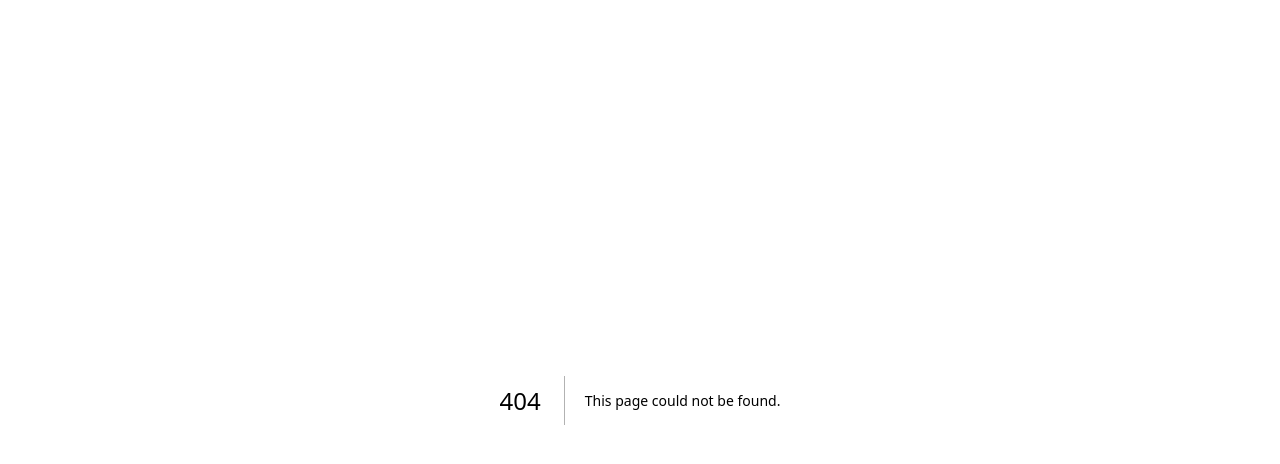
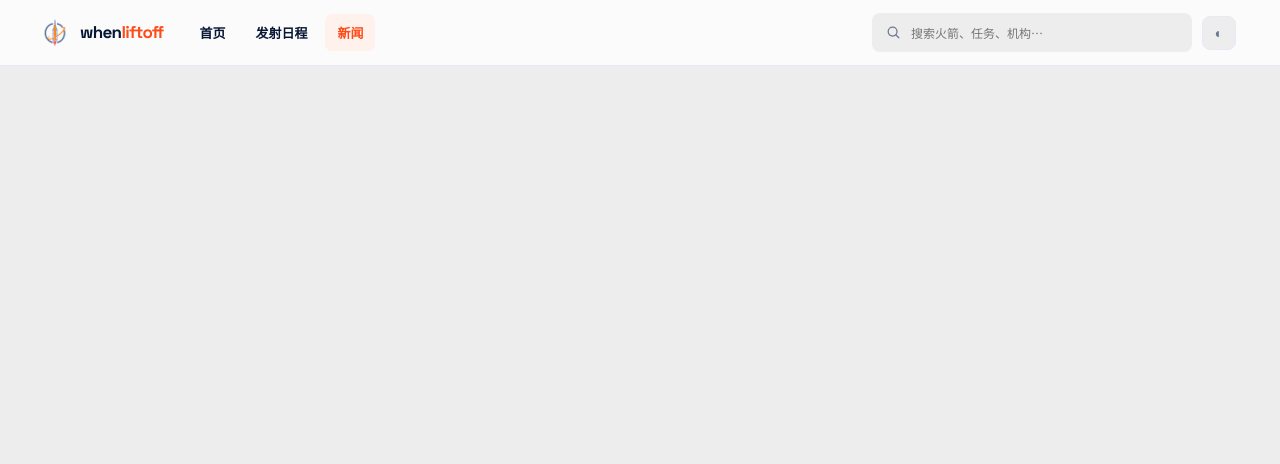
Before and after one commit to Yinerqian/whenliftoff, a Next.js app: page /news in a window 1280 px wide. Before the commit this address had no page. Shown: the top 464 px of the page. Built offline with nearby package versions, Linux system fonts and the light colour scheme.

Commit message:
#修改发射日程主页

```diff
--- a/app/api/launches/route.ts
+++ b/app/api/launches/route.ts
@@ -15,6 +15,8 @@ export async function GET(request: NextRequest) {
       status: params.get("status") ?? undefined,
       provider: params.get("provider") ?? undefined,
       country: params.get("country") ?? undefined,
+      currentMonth: params.get("month") === "current",
+      futureAfterCurrentMonth: params.get("scope") === "future",
       from: params.get("from") ?? undefined,
       to: params.get("to") ?? undefined,
       cursor: params.get("cursor") ?? undefined,
--- a/app/globals.css
+++ b/app/globals.css
@@ -62,9 +62,9 @@ a { color: inherit; text-decoration: none; }
   z-index: 50;
   min-height: 66px;
   display: grid;
-  grid-template-columns: auto auto minmax(220px, 320px) auto 38px;
+  grid-template-columns: auto auto minmax(220px, 1fr) 38px;
   align-items: center;
-  gap: clamp(18px, 2.4vw, 42px);
+  gap: 10px;
   padding: 0 max(28px, calc((100vw - 1200px) / 2));
   border-bottom: 1px solid rgba(229, 228, 220, .72);
   background: color-mix(in srgb, var(--paper) 91%, transparent);
@@ -80,7 +80,7 @@ a { color: inherit; text-decoration: none; }
 }
 .brand b { color: var(--accent); font-weight: 700; }
 .brand-mark { width: 30px; height: 30px; flex: 0 0 auto; object-fit: contain; }
-.primary-nav { display: flex; align-items: center; gap: 6px; white-space: nowrap; }
+.primary-nav { display: flex; align-items: center; gap: 6px; margin-left: 14px; white-space: nowrap; }
 .primary-nav a {
   padding: 9px 12px;
   border-radius: 7px;
@@ -99,43 +99,23 @@ a { color: inherit; text-decoration: none; }
   background: var(--surface-2);
   transition: border-color 160ms ease, box-shadow 160ms ease;
 }
+.top-search { width: min(320px, 100%); justify-self: end; }
 .top-search:focus-within, .schedule-search:focus-within {
   border-color: color-mix(in srgb, var(--accent) 52%, var(--line));
   box-shadow: 0 0 0 3px color-mix(in srgb, var(--accent) 10%, transparent);
 }
-.top-search > span, .schedule-search > span { margin-left: 12px; color: var(--muted); font-size: 20px; line-height: 1; }
+.top-search .search-icon { width: 17px; height: 17px; flex: 0 0 auto; margin-left: 12px; color: var(--muted); }
+.schedule-search > span { margin-left: 12px; color: var(--muted); font-size: 20px; line-height: 1; }
 .top-search input, .schedule-search input {
   width: 100%;
   min-width: 0;
   height: 37px;
-  padding: 0 10px;
+  padding: 0 12px 0 9px;
   border: 0;
   outline: 0;
   background: transparent;
   font-size: 12px;
 }
-.top-search kbd {
-  margin-right: 8px;
-  padding: 2px 6px;
-  border: 1px solid var(--line-strong);
-  border-radius: 5px;
-  color: var(--faint);
-  background: var(--surface);
-  font-family: "DM Mono", monospace;
-  font-size: 9px;
-}
-.utc-clock {
-  display: grid;
-  grid-template-columns: auto auto;
-  column-gap: 7px;
-  font-family: "DM Mono", monospace;
-  font-size: 11px;
-  line-height: 1.2;
-  white-space: nowrap;
-}
-.utc-clock span { grid-row: span 2; align-self: start; color: var(--muted); font-size: 9px; letter-spacing: .08em; }
-.utc-clock strong, .utc-clock b { font-weight: 500; }
-.utc-clock-placeholder { color: var(--muted); font: 10px "DM Mono", monospace; }
 .theme-toggle {
   width: 34px;
   height: 34px;
@@ -168,12 +148,11 @@ a { color: inherit; text-decoration: none; }
 .view-toggle button { height: 36px; padding: 0 12px; border: 0; border-radius: 0; color: var(--muted); font-size: 11px; }
 .view-toggle button.active { color: var(--accent); background: var(--accent-soft); }
 
-.filters-row { display: flex; align-items: center; gap: 18px; margin-top: 0; }
-.agency-filters { display: flex; align-items: center; gap: 7px; min-width: 0; overflow-x: auto; scrollbar-width: none; }
+.filters-row { display: flex; align-items: center; gap: 18px; margin-top: 0; padding-left: 15px; }
+.agency-filters { display: inline-flex; align-items: center; gap: 4px; min-width: 0; max-width: 100%; padding: 4px; overflow-x: auto; border-radius: 999px; background: color-mix(in srgb, var(--muted) 12%, transparent); scrollbar-width: none; }
 .agency-filters::-webkit-scrollbar { display: none; }
-.agency-filters button { display: flex; align-items: center; gap: 6px; height: 35px; padding: 0 10px; color: var(--muted); font-size: 11px; white-space: nowrap; }
-.agency-filters button.active { border-color: color-mix(in srgb, var(--accent) 65%, var(--line)); color: var(--accent); box-shadow: inset 0 0 0 1px color-mix(in srgb, var(--accent) 12%, transparent); }
-.agency-filters button i { width: 7px; height: 7px; border-radius: 50%; }
+.agency-filters button { display: flex; flex: 0 0 auto; align-items: center; gap: 6px; height: 34px; padding: 0 12px; border: 0; border-radius: 999px; color: var(--muted); background: transparent; font-size: 11px; white-space: nowrap; }
+.agency-filters button.active { border: 0; color: var(--accent); box-shadow: none; }
 .agency-filters button span { color: var(--faint); font: 9px "DM Mono", monospace; }
 .schedule-search { flex: 0 0 235px; border-color: var(--line); background: var(--surface); }
 
@@ -194,12 +173,13 @@ a { color: inherit; text-decoration: none; }
   align-items: stretch;
   min-height: 148px;
   overflow: hidden;
-  border: 1px solid var(--line);
-  border-radius: 12px;
+  border: 0;
+  border-radius: 20px;
   background: var(--surface);
+  box-shadow: 0 8px 24px rgba(48, 43, 38, .06);
   transition: transform 180ms var(--ease-out), border-color 180ms ease, box-shadow 180ms ease;
 }
-.launch-thumb { width: 100%; min-height: 100%; border-right: 1px solid var(--line); background-color: #dce5ec; background-position: center; background-size: cover; box-shadow: inset 0 0 0 1px rgba(255,255,255,.13); }
+.launch-thumb { width: 100%; min-height: 100%; border-right: 0; background-color: #dce5ec; background-position: center; background-size: cover; box-shadow: inset 0 0 0 1px rgba(255,255,255,.13); }
 .launch-copy { display: grid; align-content: center; gap: 12px; min-width: 0; padding: 18px 20px 16px; }
 .launch-copy h3 { margin: 0; overflow: hidden; padding-right: 102px; color: var(--ink); font-size: 15px; font-weight: 700; line-height: 1.45; text-overflow: ellipsis; white-space: nowrap; }
 .flag { margin-left: 7px; font-size: 13px; }
@@ -220,7 +200,7 @@ a { color: inherit; text-decoration: none; }
 .load-more:disabled { cursor: wait; opacity: .55; }
 
 .side-column { position: sticky; top: 91px; display: grid; gap: 16px; }
-.upcoming-card { overflow: hidden; border-radius: 12px; color: #f7f6f0; background: var(--dark-card); box-shadow: 0 20px 50px rgba(14, 18, 16, .17); }
+.upcoming-card { overflow: hidden; border-radius: 20px; color: #f7f6f0; background: var(--dark-card); box-shadow: 0 8px 24px rgba(48, 43, 38, .06); }
 .upcoming-visual { position: relative; min-height: 180px; background-color: #244e6a; background-position: center; background-size: cover; }
 .upcoming-visual::after { content: ""; position: absolute; inset: 42% 0 0; background: linear-gradient(transparent, var(--dark-card)); }
 .live-pill { position: absolute; top: 12px; left: 12px; z-index: 1; display: flex; align-items: center; gap: 6px; padding: 5px 9px; border-radius: 5px; background: var(--accent); color: #fff; font-size: 10px; font-weight: 600; }
@@ -237,7 +217,7 @@ a { color: inherit; text-decoration: none; }
 .skeleton-line { height: 46px; background: linear-gradient(90deg, transparent, rgba(255,255,255,.05), transparent); }
 .upcoming-footer { display: flex; justify-content: space-between; gap: 10px; padding-top: 12px; color: #777c78; font-size: 9px; }
 .upcoming-footer a { color: var(--accent); font-weight: 600; }
-.next-list { padding: 15px; border: 1px solid var(--line); border-radius: 12px; background: var(--surface); }
+.next-list { padding: 15px; border: 0; border-radius: 20px; background: var(--surface); box-shadow: 0 8px 24px rgba(48, 43, 38, .06); }
 .side-heading { display: flex; justify-content: space-between; align-items: center; padding-bottom: 11px; border-bottom: 1px solid var(--line); font-size: 11px; }
 .side-heading span { padding: 2px 7px; border-radius: 999px; color: var(--accent); background: var(--accent-soft); font: 9px "DM Mono", monospace; }
 .next-list > a { display: grid; grid-template-columns: 39px 25px minmax(0, 1fr) auto; gap: 8px; align-items: start; padding: 11px 0; border-bottom: 1px solid var(--line); }
@@ -249,7 +229,7 @@ a { color: inherit; text-decoration: none; }
 .next-list > a small { overflow: hidden; color: var(--muted); font-size: 8px; text-overflow: ellipsis; white-space: nowrap; }
 .next-list > a em { color: var(--faint); font-size: 9px; font-style: normal; }
 .sync-note { margin: 15px 0 0 128px; color: var(--faint); font-size: 9px; }
-.state-card { padding: 48px 20px; border: 1px dashed var(--line-strong); border-radius: 12px; color: var(--muted); background: var(--surface); text-align: center; }
+.state-card { padding: 48px 20px; border: 0; border-radius: 20px; color: var(--muted); background: var(--surface); box-shadow: 0 8px 24px rgba(48, 43, 38, .06); text-align: center; }
 .error-state { color: var(--red); border-color: color-mix(in srgb, var(--red) 32%, var(--line)); }
 
 @media (hover: hover) and (pointer: fine) {
@@ -260,9 +240,7 @@ a { color: inherit; text-decoration: none; }
 }
 
 @media (max-width: 1100px) {
-  .topbar { grid-template-columns: auto 1fr minmax(210px, 280px) auto; }
-  .primary-nav a:first-child, .primary-nav a:nth-child(n+4) { display: none; }
-  .utc-clock { display: none; }
+  .topbar { grid-template-columns: auto auto minmax(210px, 1fr) 36px; }
   .subscribe-url { flex: 1; }
   .content-grid { grid-template-columns: minmax(0, 1fr) 290px; }
   .launch-row { grid-template-columns: 132px minmax(0, 1fr); }
@@ -270,15 +248,17 @@ a { color: inherit; text-decoration: none; }
   .launch-info-grid { column-gap: 12px; }
 }
 
+.blank-page { min-height: calc(100vh - 66px); }
+
 @media (max-width: 860px) {
   .topbar { grid-template-columns: auto 1fr 36px; padding: 0 18px; }
-  .primary-nav { justify-self: end; }
+  .primary-nav { justify-self: end; margin-left: 0; }
   .primary-nav a { display: none; }
   .primary-nav a.active { display: block; }
   .top-search { display: none; }
   .dashboard { width: min(100% - 28px, 690px); padding-top: 22px; }
   .calendar-tools { flex-wrap: wrap; }
-  .filters-row { align-items: stretch; flex-direction: column; }
+  .filters-row { align-items: stretch; flex-direction: column; padding-left: 7px; }
   .schedule-search { flex-basis: auto; }
   .content-grid { grid-template-columns: 1fr; }
   .side-column { position: static; grid-row: 1; }
@@ -302,6 +282,7 @@ a { color: inherit; text-decoration: none; }
   .brand-mark { width: 25px; height: 25px; }
   .primary-nav a.active { padding: 8px; font-size: 11px; }
   .dashboard { width: calc(100% - 20px); }
+  .filters-row { padding-left: 3px; }
   .stat strong { font-size: 23px; }
   .calendar-tools { display: grid; grid-template-columns: 1fr auto; }
   .month-switcher { grid-column: 1 / -1; justify-content: space-between; }
@@ -478,9 +459,9 @@ a { color: inherit; text-decoration: none; }
 
 /* Schedule page visual theme, aligned with the supplied styles.css. */
 .app-shell:not(.detail-shell) {
-  --paper: #f4f7fb;
+  --paper: #ededed;
   --surface: #ffffff;
-  --surface-2: #f2f5fb;
+  --surface-2: #ededed;
   --ink: #071633;
   --muted: #6b7891;
   --faint: #8591a7;
@@ -524,9 +505,6 @@ a { color: inherit; text-decoration: none; }
 }
 
 .app-shell:not(.detail-shell) .brand,
-.app-shell:not(.detail-shell) .utc-clock,
-.app-shell:not(.detail-shell) .utc-clock-placeholder,
-.app-shell:not(.detail-shell) .top-search kbd,
 .app-shell:not(.detail-shell) .month-switcher span,
 .app-shell:not(.detail-shell) .today-button,
 .app-shell:not(.detail-shell) .agency-filters button span,
@@ -562,10 +540,10 @@ a { color: inherit; text-decoration: none; }
 }
 
 .app-shell:not(.detail-shell) .agency-filters button.active {
-  border-color: var(--accent);
+  border: 0;
   color: #ffffff;
   background: var(--accent);
-  box-shadow: 0 10px 22px rgba(255, 75, 24, .28);
+  box-shadow: none;
 }
 
 .app-shell:not(.detail-shell) .agency-filters button.active span {
@@ -574,9 +552,10 @@ a { color: inherit; text-decoration: none; }
 
 .app-shell:not(.detail-shell) .launch-row,
 .app-shell:not(.detail-shell) .next-list {
-  border-color: var(--line);
+  border: 0;
+  border-radius: 20px;
   background: var(--surface);
-  box-shadow: 0 8px 18px rgba(7, 22, 51, .04);
+  box-shadow: 0 8px 24px rgba(48, 43, 38, .06);
 }
 
 .app-shell:not(.detail-shell)[data-theme="dark"] .launch-row,
@@ -595,10 +574,11 @@ a { color: inherit; text-decoration: none; }
 }
 
 .app-shell:not(.detail-shell) .upcoming-card {
-  border: 1px solid var(--line);
+  border: 0;
+  border-radius: 20px;
   color: var(--ink);
   background: var(--surface);
-  box-shadow: 0 20px 46px rgba(7, 22, 51, .10);
+  box-shadow: 0 8px 24px rgba(48, 43, 38, .06);
 }
 
 .app-shell:not(.detail-shell) .upcoming-visual {
@@ -629,10 +609,10 @@ a { color: inherit; text-decoration: none; }
 }
 
 .app-shell:not(.detail-shell)[data-theme="dark"] .upcoming-card {
-  border-color: #1f3760;
+  border: 0;
   color: #ffffff;
   background: var(--dark-card);
-  box-shadow: 0 24px 60px rgba(0, 0, 0, .28);
+  box-shadow: 0 8px 24px rgba(0, 0, 0, .24);
 }
 
 .app-shell:not(.detail-shell)[data-theme="dark"] .upcoming-visual::after {
@@ -663,8 +643,7 @@ a { color: inherit; text-decoration: none; }
 
 @media (hover: hover) and (pointer: fine) {
   .app-shell:not(.detail-shell) .launch-row:hover {
-    border-color: var(--line-strong);
-    box-shadow: 0 14px 30px rgba(7, 22, 51, .08);
+    box-shadow: 0 18px 30px rgba(48, 43, 38, .10);
   }
 
   .app-shell:not(.detail-shell)[data-theme="dark"] .launch-row:hover {
--- /dev/null
+++ b/app/news/page.tsx
@@ -0,0 +1,5 @@
+import { PlaceholderPage } from "@/components/placeholder-page";
+
+export default function NewsPage() {
+  return <PlaceholderPage active="news" />;
+}
--- /dev/null
+++ b/components/placeholder-page.tsx
@@ -0,0 +1,19 @@
+"use client";
+
+import { useState } from "react";
+import { SiteHeader, type SiteSection } from "@/components/site-header";
+
+export function PlaceholderPage({ active }: { active: Extract<SiteSection, "home" | "news"> }) {
+  const [theme, setTheme] = useState<"light" | "dark">("light");
+
+  return (
+    <main className="app-shell placeholder-shell" data-theme={theme}>
+      <SiteHeader
+        active={active}
+        theme={theme}
+        onThemeToggle={() => setTheme((current) => current === "light" ? "dark" : "light")}
+      />
+      <div className="blank-page" aria-label={active === "home" ? "首页内容待补充" : "新闻内容待补充"} />
+    </main>
+  );
+}
--- /dev/null
+++ b/components/site-header.tsx
@@ -0,0 +1,79 @@
+"use client";
+
+import Image from "next/image";
+import type { FormEventHandler, MouseEvent } from "react";
+
+export type SiteSection = "home" | "launches" | "news";
+
+type SiteHeaderProps = {
+  active: SiteSection;
+  theme: "light" | "dark";
+  onThemeToggle: () => void;
+  searchValue?: string;
+  onSearchValueChange?: (value: string) => void;
+  onSearchSubmit?: FormEventHandler<HTMLFormElement>;
+};
+
+function SearchIcon() {
+  return (
+    <svg className="search-icon" viewBox="0 0 24 24" fill="none" aria-hidden="true">
+      <circle cx="10.75" cy="10.75" r="6.25" stroke="currentColor" strokeWidth="1.8" />
+      <path d="m15.5 15.5 4 4" stroke="currentColor" strokeWidth="1.8" strokeLinecap="round" />
+    </svg>
+  );
+}
+
+export function SiteHeader({
+  active,
+  theme,
+  onThemeToggle,
+  searchValue,
+  onSearchValueChange,
+  onSearchSubmit,
+}: SiteHeaderProps) {
+  function handleScheduleClick(event: MouseEvent<HTMLAnchorElement>) {
+    if (window.location.pathname !== "/launches") return;
+
+    event.preventDefault();
+    window.history.replaceState(null, "", "/launches");
+    const root = document.documentElement;
+    const previousScrollBehavior = root.style.scrollBehavior;
+    root.style.scrollBehavior = "auto";
+    window.scrollTo({ top: 0, left: 0 });
+    root.style.scrollBehavior = previousScrollBehavior;
+  }
+
+  const controlledSearch = searchValue !== undefined;
+
+  return (
+    <header className="topbar">
+      <a className="brand" href="/" aria-label="When Liftoff 首页">
+        <Image className="brand-mark" src="/assets/whenliftoff/brand-mark.png" alt="" width={30} height={30} priority />
+        <span>when<b>liftoff</b></span>
+      </a>
+      <nav className="primary-nav" aria-label="主导航">
+        <a className={active === "home" ? "active" : undefined} href="/">首页</a>
+        <a className={active === "launches" ? "active" : undefined} href="/launches" onClick={handleScheduleClick}>发射日程</a>
+        <a className={active === "news" ? "active" : undefined} href="/news">新闻</a>
+      </nav>
+      <form className="top-search" action="/launches" method="get" onSubmit={onSearchSubmit}>
+        <SearchIcon />
+        <input
+          name="q"
+          value={controlledSearch ? searchValue : undefined}
+          onChange={controlledSearch ? (event) => onSearchValueChange?.(event.target.value) : undefined}
+          placeholder="搜索火箭、任务、机构…"
+          aria-label="搜索火箭、任务或机构"
+        />
+      </form>
+      <button
+        className="theme-toggle"
+        type="button"
+        onClick={onThemeToggle}
+        aria-label={theme === "light" ? "切换到夜间主题" : "切换到白天主题"}
+      >
+        ◐
+      </button>
+    </header>
+  );
+}
--- a/lib/launch-repository.ts
+++ b/lib/launch-repository.ts
@@ -1,5 +1,6 @@
 import { fetchLaunchById, toLaunchRecord } from "@/lib/launch-library";
 import { getSupabaseAdmin } from "@/lib/supabase";
+import { beijingMonthRange } from "@/lib/time";
 import type { Launch, LaunchQuery, LaunchResult } from "@/lib/types";
 
 const DEFAULT_LIMIT = 9;
@@ -45,8 +46,17 @@ export async function searchLaunches(query: LaunchQuery): Promise<LaunchResult>
   if (query.status) request = request.eq("status", query.status.slice(0, 40));
   if (query.provider) request = request.eq("provider", query.provider.slice(0, 100));
   if (query.country) request = request.eq("country_code", query.country.slice(0, 3).toUpperCase());
-  if (query.from) request = request.gte("launch_time_utc", query.from);
-  if (query.to) request = request.lte("launch_time_utc", query.to);
+  const monthRange = beijingMonthRange();
+  if (query.currentMonth) {
+    request = request
+      .gte("launch_time_utc", monthRange.from)
+      .lt("launch_time_utc", monthRange.to);
+  } else if (query.futureAfterCurrentMonth) {
+    request = request.gte("launch_time_utc", monthRange.to);
+  } else {
+    if (query.from) request = request.gte("launch_time_utc", query.from);
+    if (query.to) request = request.lte("launch_time_utc", query.to);
+  }
 
   const { data, error, count } = await request
     .order("launch_time_utc", { ascending: true, nullsFirst: false })
@@ -63,6 +73,18 @@ export async function searchLaunches(query: LaunchQuery): Promise<LaunchResult>
     .order("provider", { ascending: true })
     .limit(500);
   if (providerError) throw providerError;
+  const { data: monthlyProviderRows, error: monthlyProviderError, count: monthTotal } = await supabase
+    .from("launches")
+    .select("provider", { count: "exact" })
+    .gte("launch_time_utc", monthRange.from)
+    .lt("launch_time_utc", monthRange.to)
+    .order("launch_time_utc", { ascending: true })
+    .limit(1000);
+  if (monthlyProviderError) throw monthlyProviderError;
+  const monthlyCounts = new Map<string, number>();
+  (monthlyProviderRows ?? []).forEach((row) => {
+    if (row.provider) monthlyCounts.set(row.provider, (monthlyCounts.get(row.provider) ?? 0) + 1);
+  });
   const { data: latest } = await supabase
     .from("sync_runs")
     .select("completed_at")
@@ -77,6 +99,8 @@ export async function searchLaunches(query: LaunchQuery): Promise<LaunchResult>
     nextCursor: offset + items.length < total ? encodeOffset(offset + items.length) : null,
     lastSyncedAt: latest?.completed_at ?? null,
     providers: [...new Set((providerRows ?? []).map((row) => row.provider).filter((provider): provider is string => Boolean(provider)))],
+    monthTotal: monthTotal ?? monthlyProviderRows?.length ?? 0,
+    providerCounts: [...monthlyCounts].map(([provider, count]) => ({ provider, count })),
   };
 }
 
--- a/lib/time.ts
+++ b/lib/time.ts
@@ -60,3 +60,18 @@ export function countdownParts(value: string | null, now = Date.now()) {
     seconds: totalSeconds % 60,
   };
 }
+
+export function beijingMonthRange(now = new Date()) {
+  const parts = new Intl.DateTimeFormat("en-CA", {
+    timeZone: "Asia/Shanghai",
+    year: "numeric",
+    month: "2-digit",
+  }).formatToParts(now);
+  const year = Number(parts.find((part) => part.type === "year")?.value);
+  const month = Number(parts.find((part) => part.type === "month")?.value);
+  const beijingOffsetMs = 8 * 60 * 60 * 1000;
+  return {
+    from: new Date(Date.UTC(year, month - 1, 1) - beijingOffsetMs).toISOString(),
+    to: new Date(Date.UTC(year, month, 1) - beijingOffsetMs).toISOString(),
+  };
+}
--- a/lib/types.ts
+++ b/lib/types.ts
@@ -28,6 +28,8 @@ export type LaunchQuery = {
   status?: string;
   provider?: string;
   country?: string;
+  currentMonth?: boolean;
+  futureAfterCurrentMonth?: boolean;
   from?: string;
   to?: string;
   cursor?: string;
@@ -39,6 +41,8 @@ export type LaunchResult = {
   nextCursor: string | null;
   lastSyncedAt: string | null;
   providers: string[];
+  monthTotal: number;
+  providerCounts: Array<{ provider: string; count: number }>;
 };
 
 export type LaunchLibraryLaunch = {
```
Also changed, not shown: app/launches/page.tsx (+6 -4 lines), app/page.tsx (+3 -11 lines), components/launch-detail.tsx (+8 -31 lines), components/launch-schedule.tsx (+53 -83 lines), 2 other files (tests, documents, lock files or other folders).
